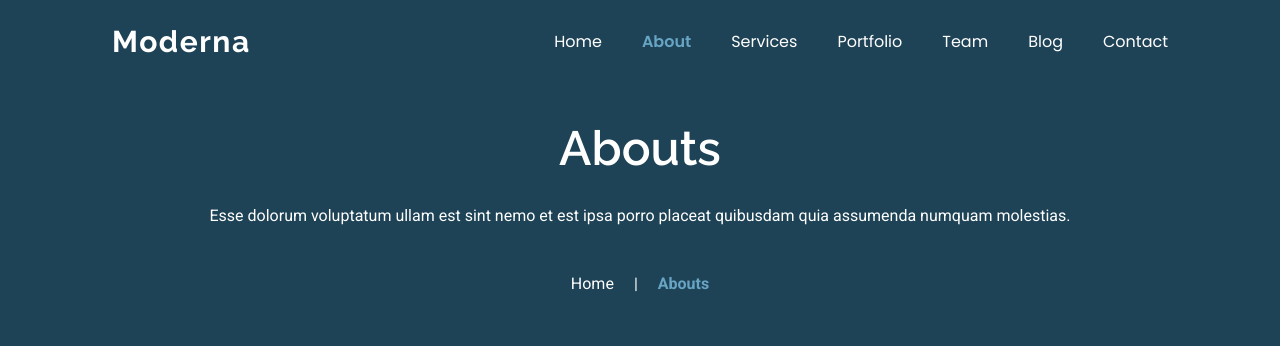
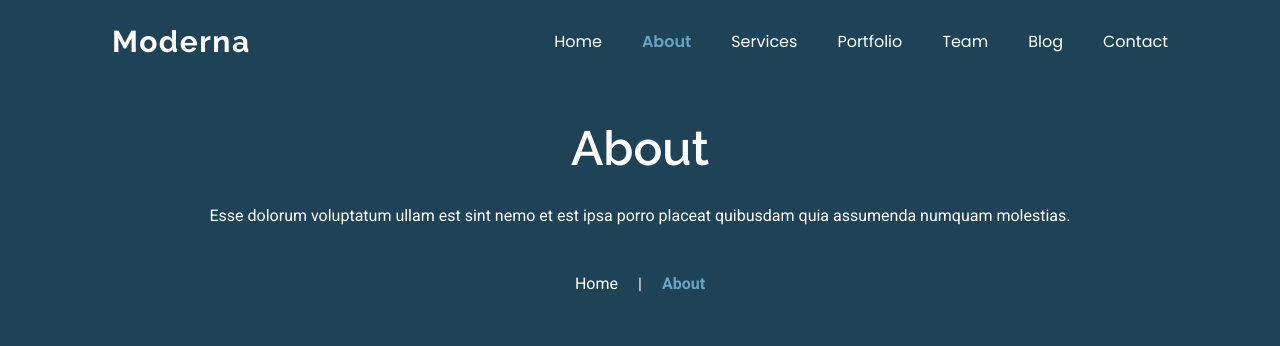
Before and after one commit to ThamaraiKannan1496/Moderna-vite, a React (Vite) app: page /about in a window 1280 px wide. Shown: the top 346 px of the page. Built offline with nearby package versions, Linux system fonts and the light colour scheme.

Commit message:
test-demo-netlify

```diff
--- a/src/Pages/About.jsx
+++ b/src/Pages/About.jsx
@@ -12,7 +12,7 @@ const About = () => {
   return (
     <>
       <HeadingsHome
-        head="Abouts"
+        head="About"
         para={`Esse dolorum voluptatum ullam est sint nemo et est ipsa porro placeat
           quibusdam quia assumenda numquam molestias.`}
       ></HeadingsHome>
```
